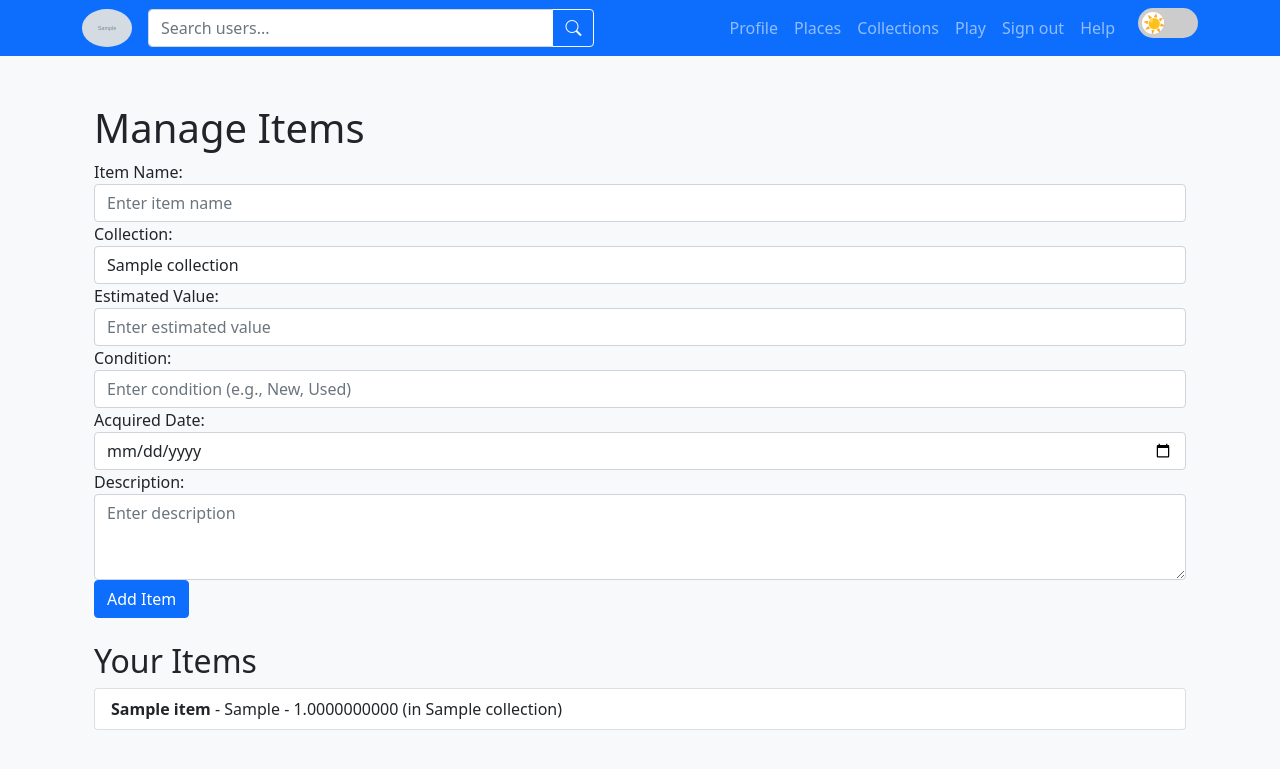
After one commit to ptrived3/RentFit, a Flask app: page /manage_items?collection_id=1 in a window 1280 px wide. The commit adds this page. Shown: the top 769 px of the page. Run offline with Flask 3, Linux system fonts and the light colour scheme; a user stored in the database is signed in; tables that the repository leaves empty hold one stand-in row (values such as "Sample post"); grey boxes marked "Sample" are stand-in pictures.

Commit message:
Fully implemented Collections

```diff
--- a/app/routes.py
+++ b/app/routes.py
@@ -3,13 +3,12 @@ import base64
 from flask import render_template, redirect, url_for, flash, request, jsonify
 from flask_login import login_user, logout_user, login_required, current_user
 from app import app, db, login_manager
-from models import User, Follow, Post, Like, GameSession
+from models import User, Follow, Post, Like, GameSession, Collection, Category, Item
 from werkzeug.security import generate_password_hash, check_password_hash
 from werkzeug.utils import secure_filename
 import os
 from datetime import datetime, timedelta
 from models import Event
-
 
 # Configure the upload folder for profile pictures
 UPLOAD_FOLDER = 'static/uploads'
@@ -604,6 +603,82 @@ def set_default_pics():
     db.session.commit()
     print(f"Updated {len(users)} users with default profile pictures.")
 
-@app.route('/collections')
+@app.route('/collections', methods=['GET'])
+@login_required
 def collections():
-    return render_template('collections.html')
+    # Example: Fetch collections from the database for the current user
+    user_collections = Collection.query.filter_by(user_id=current_user.id).all()
+    return render_template('collections.html', collections=user_collections)
+
+@app.route('/manage_collections', methods=['GET', 'POST'])
+@login_required
+def manage_collections():
+    if request.method == 'POST':
+        # Retrieve form data
+        collection_name = request.form.get('collection_name')
+        category_id = request.form.get('category_id')  # Selected category
+        description = request.form.get('description')
+
+        # Create a new collection
+        new_collection = Collection(
+            category_id=category_id,
+            collection_name=collection_name,
+            user_id=current_user.id,
+            description=description
+        )
+        db.session.add(new_collection)
+        db.session.commit()
+        flash('Collection added successfully!', 'success')
+        return redirect(url_for('manage_collections'))
+
+    # Fetch user collections and categories for dropdown
+    user_collections = Collection.query.filter_by(user_id=current_user.id).all()
+    categories = Category.query.all()
+    return render_template(
+        'manage_collections.html',
+        collections=user_collections,
+        categories=categories
+    )
+
+
+@app.route('/manage_items', methods=['GET', 'POST'])
+@login_required
+def manage_items():
+    if request.method == 'POST':
+        # Retrieve form data
+        item_name = request.form.get('item_name')
+        collection_id = request.form.get('collection_id')
+        estimated_value = request.form.get('estimated_value')
+        condition = request.form.get('condition')
+        acquired_date = request.form.get('acquired_date')
+        description = request.form.get('description')
+
+        # Get the associated collection to determine the category
+        collection = Collection.query.get(collection_id)
+        if not collection or collection.user_id != current_user.id:
+            flash('Invalid collection selected.', 'error')
+            return redirect(url_for('manage_items'))
+
+        # Create a new item
+        new_item = Item(
+            category_id=collection.category_id,  # Auto-populate category
+            collection_id=collection_id,
+            item_name=item_name,
+            acquired_date=datetime.strptime(acquired_date, '%Y-%m-%d'),
+            estimated_value=estimated_value,
+            condition=condition,
+            description=description
+        )
+        db.session.add(new_item)
+        db.session.commit()
+        flash('Item added successfully!', 'success')
+        return redirect(url_for('manage_items'))
+
+    # Fetch collections and items for the current user
+    user_collections = Collection.query.filter_by(user_id=current_user.id).all()
+    items = Item.query.join(Collection).filter(Collection.user_id == current_user.id).all()
+    return render_template(
+        'manage_items.html',
+        collections=user_collections,
+        items=items
+    )
--- /dev/null
+++ b/app/templates/manage_items.html
@@ -0,0 +1,52 @@
+{% extends 'base.html' %}
+
+{% block content %}
+<div class="container">
+    <h1>Manage Items</h1>
+    <form method="POST" action="{{ url_for('manage_items') }}">
+        <div class="form-group">
+            <label for="item_name">Item Name:</label>
+            <input type="text" id="item_name" name="item_name" class="form-control" required placeholder="Enter item name">
+        </div>
+        <div class="form-group">
+            <label for="collection_id">Collection:</label>
+            <select id="collection_id" name="collection_id" class="form-control" required>
+                {% for collection in collections %}
+                <option value="{{ collection.collection_id }}">{{ collection.collection_name }}</option>
+                {% endfor %}
+            </select>
+        </div>
+        <div class="form-group">
+            <label for="estimated_value">Estimated Value:</label>
+            <input type="number" id="estimated_value" name="estimated_value" class="form-control" required placeholder="Enter estimated value">
+        </div>
+        <div class="form-group">
+            <label for="condition">Condition:</label>
+            <input type="text" id="condition" name="condition" class="form-control" required placeholder="Enter condition (e.g., New, Used)">
+        </div>
+        <div class="form-group">
+            <label for="acquired_date">Acquired Date:</label>
+            <input type="date" id="acquired_date" name="acquired_date" class="form-control">
+        </div>
+        <div class="form-group">
+            <label for="description">Description:</label>
+            <textarea id="description" name="description" class="form-control" rows="3" required placeholder="Enter description"></textarea>
+        </div>
+        <button type="submit" class="btn btn-primary">Add Item</button>
+    </form>
+
+    {% if items %}
+    <h2 class="mt-4">Your Items</h2>
+    <ul class="list-group">
+        {% for item in items %}
+        <li class="list-group-item">
+            <strong>{{ item.item_name }}</strong> - {{ item.condition }} - {{ item.estimated_value }}
+            (in {{ item.collection.collection_name }})
+        </li>
+        {% endfor %}
+    </ul>
+    {% else %}
+    <p>No items to display.</p>
+    {% endif %}
+</div>
+{% endblock %}
```
Also changed, not shown: app/templates/collections.html (+23 -2 lines), app/templates/manage_collections.html (added, +39 -0 lines).
